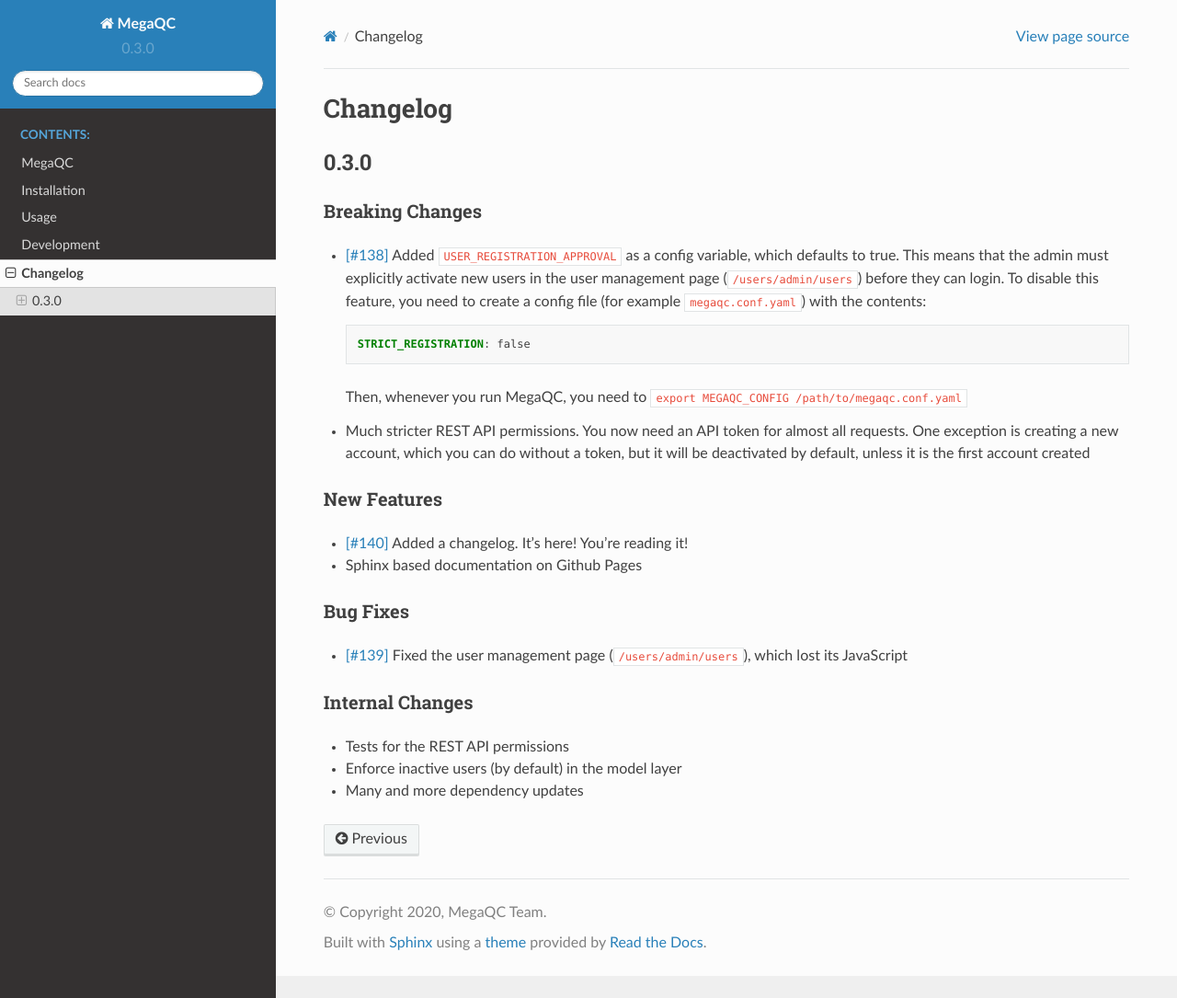
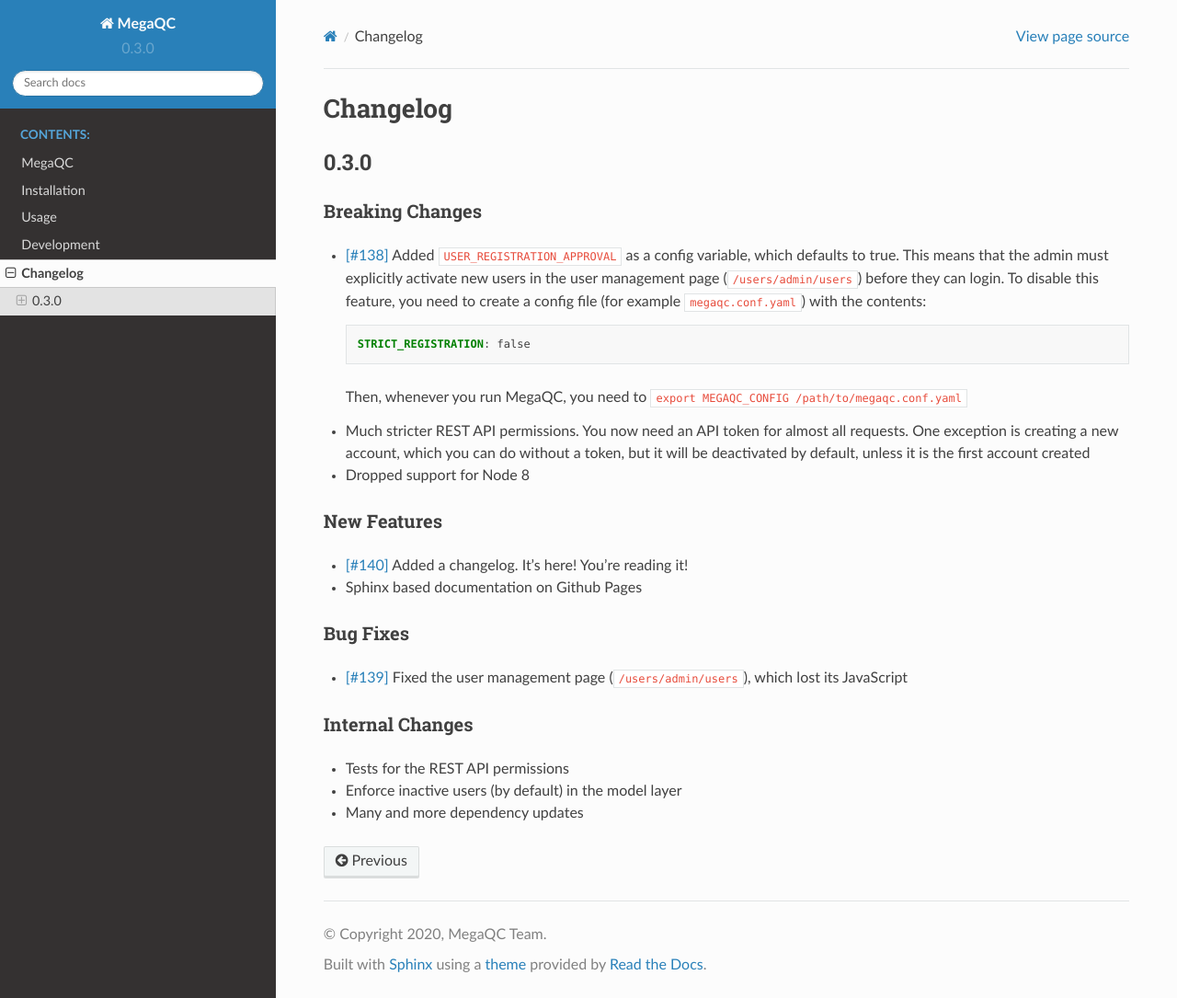
Before and after one commit to MultiQC/MegaQC, a Sphinx documentation site: the page built from docs/source/docs/changelog.rst, in a window 1280 px wide and 1085 px high. Shown: the whole window at 92% size. Built offline with Sphinx 7.4.7 and the Read the Docs theme 2.0.0, drawn with Linux system fonts in a browser that asks for light colours; pages that are not in the unit, such as notebooks, are missing from menus.

Commit message:
changelog
Signed-off-by: Zethson <lukas.heumos@posteo.net>

```diff
--- a/docs/source/docs/changelog.rst
+++ b/docs/source/docs/changelog.rst
@@ -30,6 +30,8 @@
    you can do without a token, but it will be deactivated by default,
    unless it is the first account created
 
+-  Dropped support for Node 8
+
 .. _new-features-1:
 
 New Features
```
